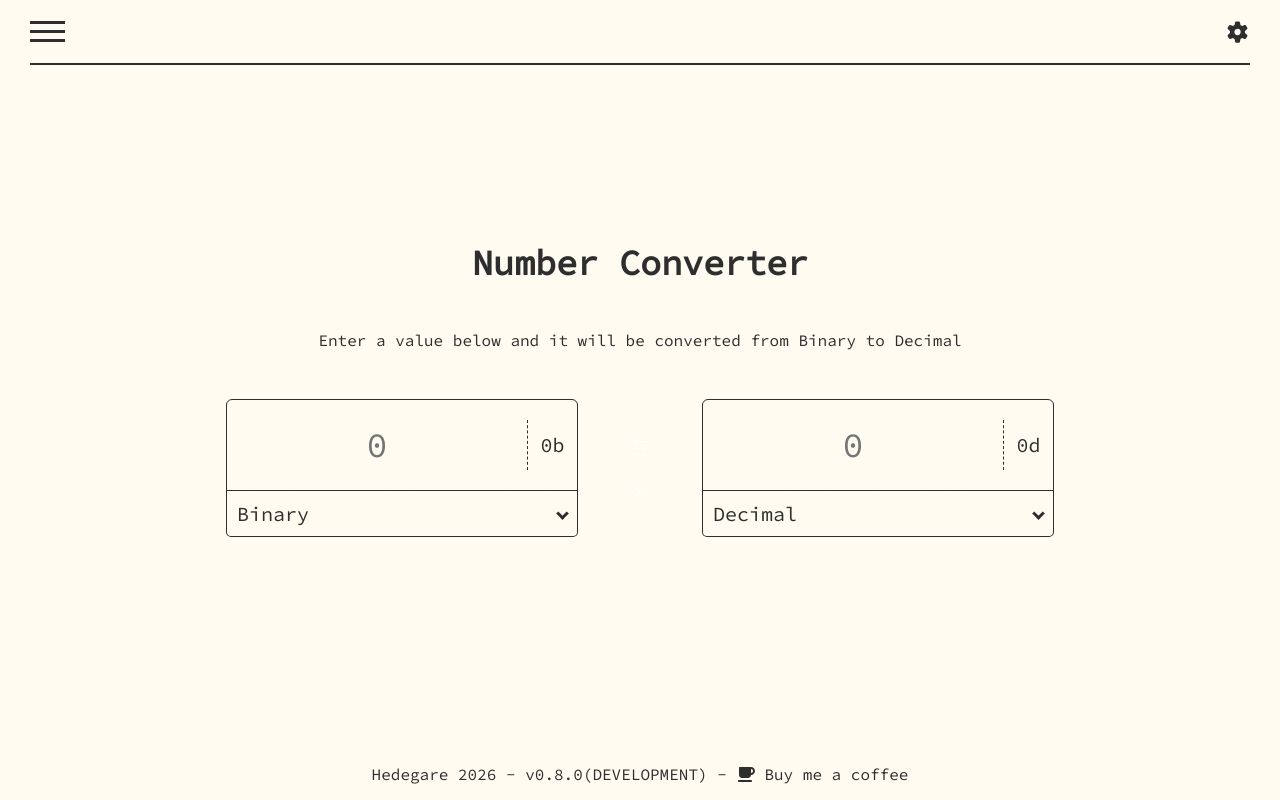
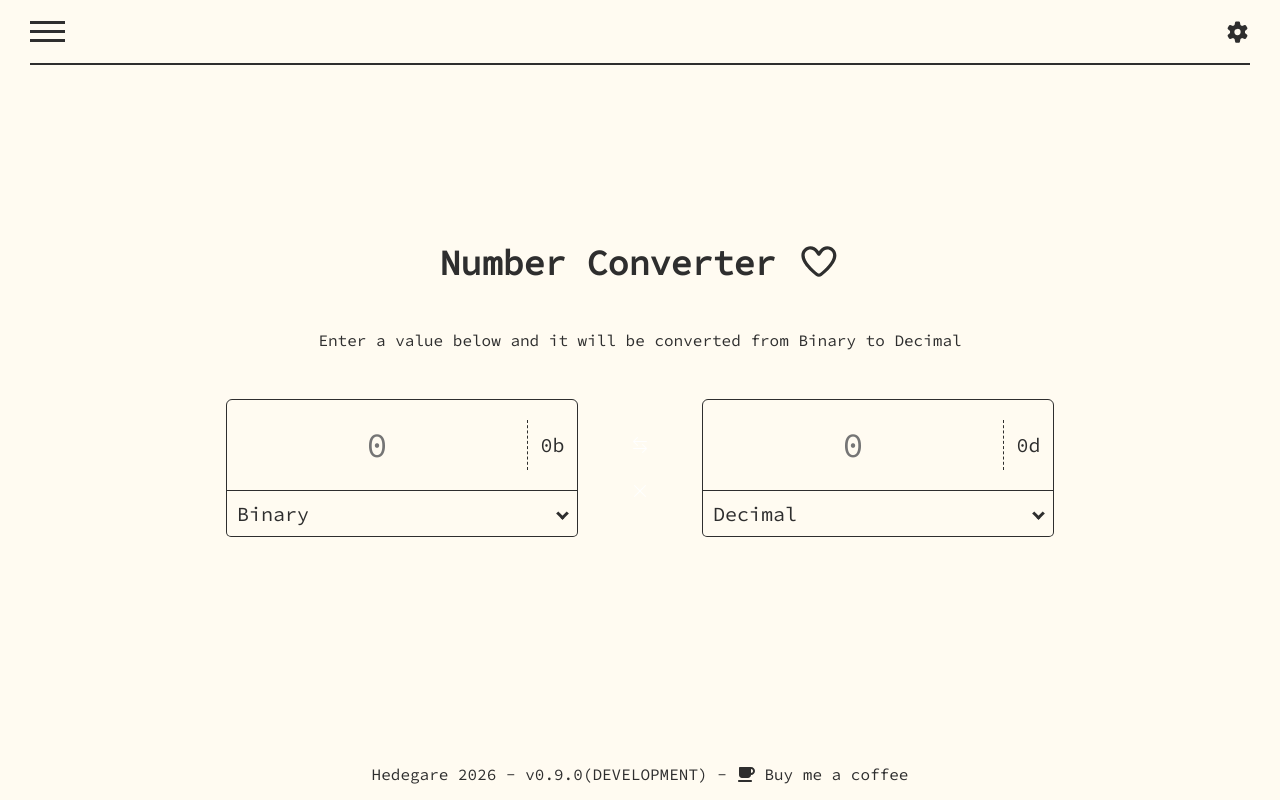
Before and after one commit to Hedevgare/conversion-tools, a Vue app: page / in a window 1280 px wide. Built offline with nearby package versions, Linux system fonts and the light colour scheme.

Commit message:
feat: Add favorite units feature
Implements a feature where the user can favorite types of conversions by
clicking a heart icon next the unit name on the conversion page on the
conversion page.

```diff
--- a/src/App.vue
+++ b/src/App.vue
@@ -2,7 +2,7 @@
 export default {
     data() {
         return {
-            appVersion: 'v0.8.0',
+            appVersion: 'v0.9.0',
             isMenuOpen: false,
             darkmode: localStorage.darkmode === 'true'
         }
--- /dev/null
+++ b/src/components/FavoriteUnit.vue
@@ -0,0 +1,41 @@
+<script>
+export default {
+    props: {
+        name: {
+            type: String,
+            required: true
+        }
+    },
+    data() {
+        return {
+            isFavorite: JSON.parse(localStorage.getItem("favoriteUnits") || '[]').includes(this.name)
+        };
+    },
+    watch: {
+        name(newName) {
+            this.isFavorite = JSON.parse(localStorage.getItem("favoriteUnits") || '[]').includes(newName);
+        }
+    },
+    methods: {
+        toggleFavorite() {
+            this.isFavorite = !this.isFavorite;
+            let favorites = JSON.parse(localStorage.getItem("favoriteUnits") || '[]');
+            this.isFavorite ? favorites.push(this.name) : favorites.splice(favorites.indexOf(this.name), 1);
+            localStorage.setItem("favoriteUnits", JSON.stringify(favorites));
+        }
+    }
+}
+</script>
+
+<template>
+    <span @click="toggleFavorite">
+        <font-awesome-icon v-if="isFavorite" :icon="['fa', 'heart']" />
+        <font-awesome-icon v-else :icon="['far', 'heart']" />
+    </span>
+</template>
+
+<style scoped>
+span {
+    cursor: pointer;
+}
+</style>
--- a/src/main.js
+++ b/src/main.js
@@ -6,7 +6,8 @@ import "./styles/main.css";
 
 import { FontAwesomeIcon } from '@fortawesome/vue-fontawesome';
 import { library } from '@fortawesome/fontawesome-svg-core';
-import { faHashtag, faRuler, faTemperatureHalf, faFlask, faWeightHanging, faClock, faArrowsLeftRightToLine, faHourglass, faCoffee, faTachometerAlt, faCog } from '@fortawesome/free-solid-svg-icons';
+import { faHashtag, faRuler, faTemperatureHalf, faFlask, faWeightHanging, faClock, faArrowsLeftRightToLine, faHourglass, faCoffee, faTachometerAlt, faCog, faHeart } from '@fortawesome/free-solid-svg-icons';
+import { far, faHeart as farHeart } from '@fortawesome/free-regular-svg-icons';
 
 import Convertion from "./pages/Convertion.vue";
 import Definitions from "./pages/Definitions.vue";
@@ -31,7 +32,7 @@ const router = createRouter({
     routes
 });
 
-library.add(faHashtag, faRuler, faTemperatureHalf, faFlask, faWeightHanging, faClock, faArrowsLeftRightToLine, faHourglass, faCoffee, faTachometerAlt, faCog);
+library.add(faHashtag, faRuler, faTemperatureHalf, faFlask, faWeightHanging, faClock, faArrowsLeftRightToLine, faHourglass, faCoffee, faTachometerAlt, faCog, faHeart, farHeart);
 
 createApp(App)
     .component('font-awesome-icon', FontAwesomeIcon)
--- a/src/pages/Convertion.vue
+++ b/src/pages/Convertion.vue
@@ -1,8 +1,10 @@
 <script>
 import ConversionBlock from '../components/ConversionBlock.vue';
+import FavoriteUnit from '../components/FavoriteUnit.vue';
 export default {
     components: {
-        'conversion-block': ConversionBlock
+        'conversion-block': ConversionBlock,
+        'favorite-unit': FavoriteUnit
     },
     props: {
         name: {
@@ -30,6 +32,8 @@ export default {
 </script>
 
 <template>
-    <h1 class="title">{{ this.$props.name }} Converter</h1>
+    <h1 class="title">{{ this.$props.name }} Converter
+        <favorite-unit :name="this.$props.name" />
+    </h1>
     <conversion-block :startFrom="this.$props.startFromUnit" :startTo="this.$props.startToUnit" :units="this.$props.units" :shouldRound="this.$props.shouldRound" />
 </template>
```
